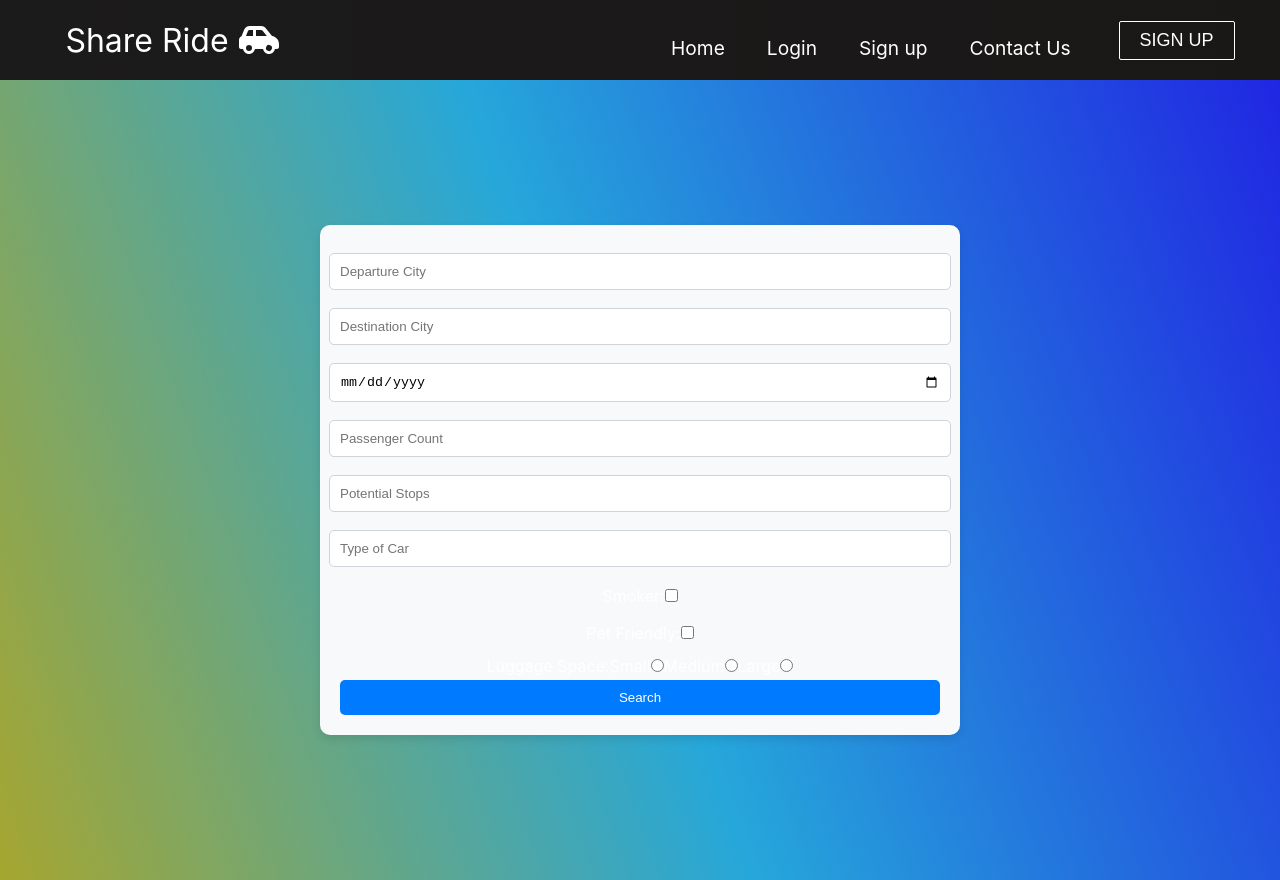
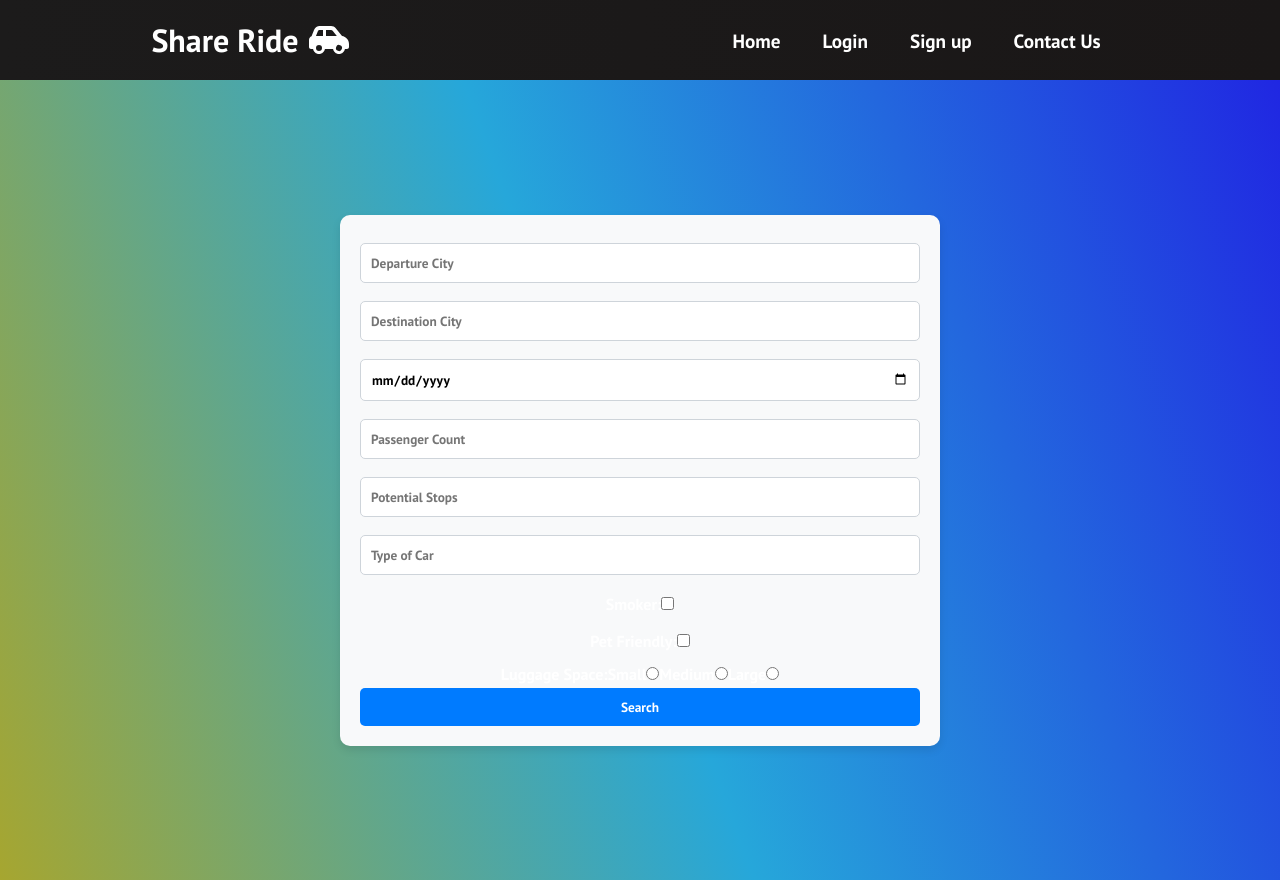
Before and after one commit to dianakius/Share-a-ride-app, a React (Create React App) app in the folder client/: page /ride in a window 1280 px wide. Built offline with nearby package versions, Linux system fonts and the light colour scheme.

Commit message:
Navbar and Footer updated

```diff
--- a/client/src/App.css
+++ b/client/src/App.css
@@ -1,3 +1,10 @@
+* {
+  box-sizing: border-box;
+  margin: 0;
+  padding: 0;
+  font-family: 'PT Sans', sans-serif;
+}
+
 .App {
   text-align: center;
   display: flex;
--- a/client/src/components/Footer.css
+++ b/client/src/components/Footer.css
@@ -132,6 +132,10 @@
     margin-bottom: 16px;
   }
 
+  .social-logo svg {
+    padding-left: 10px;
+  }
+
   .website-rights {
     color: #fff;
     margin-bottom: 16px;
--- a/client/src/components/Footer.js
+++ b/client/src/components/Footer.js
@@ -2,13 +2,15 @@ import React from 'react';
 import './Footer.css';
 import { Button } from './Button';
 import { Link } from 'react-router-dom';
+import { FontAwesomeIcon } from "@fortawesome/react-fontawesome";
+import { faCarSide } from "@fortawesome/free-solid-svg-icons";
 
 function Footer() {
   return (
     <div className='footer-container'>
       <section className='footer-subscription'>
         <p className='footer-subscription-heading'>
-          Join the Adventure newsletter to receive our best vacation deals
+          Join the Adventure newsletter to receive our best deals!
         </p>
         <p className='footer-subscription-text'>
           You can unsubscribe at any time.
@@ -21,7 +23,7 @@ function Footer() {
               type='email'
               placeholder='Your Email'
             />
-            <Button buttonStyle='btn--outline'>Subscribe</Button>
+            <Button buttonStyle='btn--outline'>Unsubscribe</Button>
           </form>
         </div>
       </section>
@@ -31,25 +33,21 @@ function Footer() {
             <h2>About Us</h2>
             <Link to='/sign-up'>How it works</Link>
             <Link to='/'>Testimonials</Link>
-            <Link to='/'>Careers</Link>
-            <Link to='/'>Investors</Link>
-            <Link to='/'>Terms of Service</Link>
-          </div>
+                      </div>
           <div class='footer-link-items'>
             <h2>Contact Us</h2>
             <Link to='/'>Contact</Link>
             <Link to='/'>Support</Link>
-            <Link to='/'>Destinations</Link>
-            <Link to='/'>Sponsorships</Link>
+
           </div>
         </div>
         <div className='footer-link-wrapper'>
           <div class='footer-link-items'>
-            <h2>Videos</h2>
-            <Link to='/'>Submit Video</Link>
-            <Link to='/'>Ambassadors</Link>
-            <Link to='/'>Agency</Link>
-            <Link to='/'>Influencer</Link>
+            <h2>Empty Space</h2>
+            <Link to='/'>Empty</Link>
+            <Link to='/'>Empty</Link>
+            <Link to='/'>Empty</Link>
+            <Link to='/'>Empty</Link>
           </div>
           <div class='footer-link-items'>
             <h2>Social Media</h2>
@@ -65,7 +63,7 @@ function Footer() {
           <div class='footer-logo'>
             <Link to='/' className='social-logo'>
               SHARE RIDE
-              <i class='fab fa-typo3' />
+              <FontAwesomeIcon icon={faCarSide} />
             </Link>
           </div>
           <small class='website-rights'>SHARE RIDE © 2024</small>
--- /dev/null
+++ b/client/src/components/HeroSection.css
@@ -0,0 +1,72 @@
+video {
+    object-fit: cover;
+    width: 100%;
+    height: 100%;
+    position: fixed;
+    z-index: -1;
+  }
+
+  .hero-container {
+    /* background: url('/images/img-home.jpg') center center/cover no-repeat; */
+    height: 100vh;
+    width: 100%;
+    display: flex;
+    flex-direction: column;
+    justify-content: center;
+    align-items: center;
+    box-shadow: inset 0 0 0 1000px rgba(0, 0, 0, 0.2);
+    object-fit: contain;
+  }
+
+  .hero-container > h1 {
+    color: #fff;
+    font-size: 100px;
+    margin-top: -100px;
+  }
+
+  .hero-container > p {
+    margin-top: 8px;
+    color: #fff;
+    font-size: 32px;
+    font-family: 'Trebuchet MS', 'Lucida Sans Unicode', 'Lucida Grande',
+      'Lucida Sans', Arial, sans-serif;
+  }
+
+  .hero-btns {
+    margin-top: 32px;
+  }
+
+  .hero-btns .btn {
+    margin: 6px;
+  }
+
+  .fa-play-circle {
+    margin-left: 4px;
+  }
+
+  @media screen and (max-width: 960px) {
+    .hero-container > h1 {
+      font-size: 70px;
+      margin-top: -150px;
+    }
+  }
+
+  @media screen and (max-width: 768px) {
+    .hero-container > h1 {
+      font-size: 50px;
+      margin-top: -100px;
+    }
+
+    .hero-container > p {
+      font-size: 30px;
+    }
+
+    .btn-mobile {
+      display: block;
+      text-decoration: none;
+    }
+
+    .btn {
+      width: 100%;
+    }
+  }
--- /dev/null
+++ b/client/src/components/HeroSection.js
@@ -0,0 +1,33 @@
+import React from 'react';
+import '../App.css';
+import { Button } from './Button';
+import './HeroSection.css';
+
+function HeroSection() {
+  return (
+    <div className='hero-container'>
+      <video src='/videos/video-1.mp4' autoPlay loop muted />
+      <h1>LETS RIDE!</h1>
+      <p>What are you waiting for?</p>
+      <div className='hero-btns'>
+        <Button
+          className='btns'
+          buttonStyle='btn--outline'
+          buttonSize='btn--large'
+        >
+          GET STARTED
+        </Button>
+        {/* <Button
+          className='btns'
+          buttonStyle='btn--primary'
+          buttonSize='btn--large'
+          onClick={console.log('hey')}
+        >
+          EMPTY SPACE <i className='far fa-play-circle' />
+        </Button> */}
+      </div>
+    </div>
+  );
+}
+
+export default HeroSection;
--- a/client/src/components/Home.css
+++ /dev/null
@@ -1,73 +0,0 @@
-.image-container {
-  position: fixed;
-  top: 0;
-  left: 0;
-  width: 100%;
-  height: 100%;
-  z-index: -1;
-}
-
-.image-container img {
-  width: 100%;
-  height: auto;
-}
-
-.home-container {
-  position: relative;
-  min-height: calc(100vh - 150px);
-  display: flex;
-  justify-content: center;
-  align-items: center;
-  background-color: rgba(255, 255, 255, 0.5);
-  padding-bottom: 150px;
-}
-
-.search-form {
-  position: absolute;
-  top: 50%;
-  left: 50%;
-  transform: translate(-50%, -50%);
-  display: flex;
-  flex-direction: column;
-  align-items: center;
-  justify-content: center;
-  width: 60%;
-  max-width: 600px;
-  padding: 20px;
-  background-color: #3279c1;
-  border-radius: 10px;
-  box-shadow: 0 4px 8px rgba(0, 0, 0, 0.1);
-}
-
-.search-input {
-  width: 100%;
-  margin-bottom: 10px;
-  padding: 10px;
-  border: 1px solid #ced4da;
-  border-radius: 5px;
-}
-
-.search-button {
-  width: 100%;
-  padding: 10px;
-  background-color: #cf324a;
-  color: #fff;
-  border: none;
-  border-radius: 5px;
-  cursor: pointer;
-  transition: background-color 0.3s ease;
-}
-
-.search-button:hover {
-  background-color: #cc0f0f;
-}
-.columns-container {
-  margin-bottom: 20px;
-}
-
-.footer {
-  position: fixed;
-  bottom: 0;
-  left: 0;
-  width: 100%;
-}
--- a/client/src/components/Home.js
+++ b/client/src/components/Home.js
@@ -2,11 +2,13 @@ import axios from "axios";
 import React, { useEffect, useState } from "react";
 import "../App.css";
 import Footer from "./Footer"
+import HeroSection from "./HeroSection";
 
 
 function Home() {
     return (
       <>
+        <HeroSection />
 
         <Footer />
       </>
--- a/client/src/components/Navbar.js
+++ b/client/src/components/Navbar.js
@@ -64,7 +64,7 @@ window.addEventListener('resize', showButton);
             </Link>
         </li>
     </ul>
-    {button && <Button buttonStyle="btn--outline">SIGN UP</Button>}
+    {/* {button && <Button buttonStyle="btn--outline">SIGN UP</Button>} */}
 </div>
 </nav>
 
```
